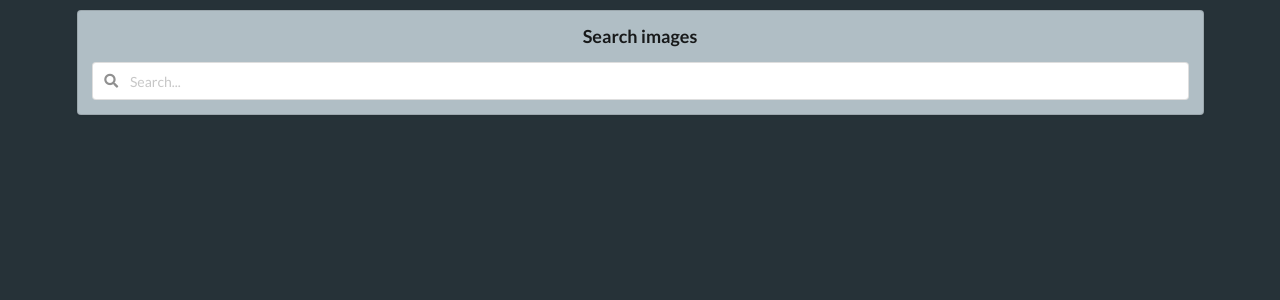
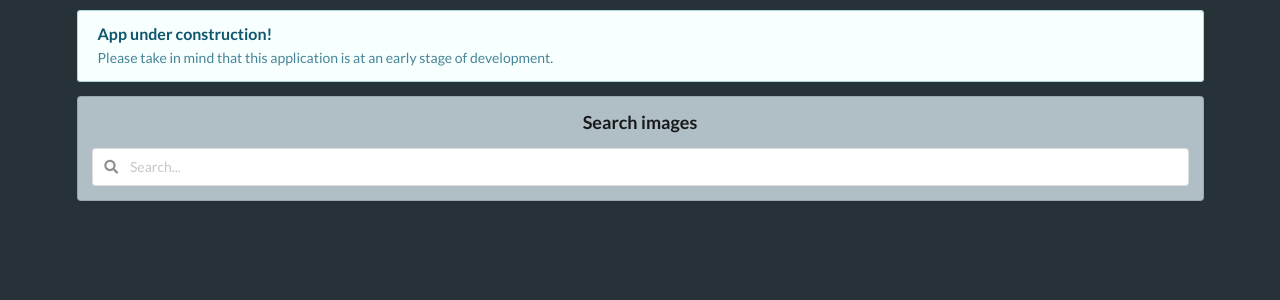
Before and after one commit to jb0hn/search-engine-react-semantic-ui, a React (Create React App) app: page / in a window 1280 px wide. Shown: the top 300 px of the page. Built offline with nearby package versions, Linux system fonts and the light colour scheme.

Commit message:
Add the message about a development stage

```diff
--- a/src/components/App.js
+++ b/src/components/App.js
@@ -3,6 +3,7 @@ import { Helmet } from "react-helmet";
 
 import SearchBar from "./SearchBar";
 import ImageList from "./ImageList";
+import Message from "./Message";
 import unsplash from "../api/unsplash";
 
 class App extends React.Component {
@@ -24,6 +25,7 @@ class App extends React.Component {
 	render() {
 		return (
 			<div className='ui container' style={{ marginTop: "10px" }}>
+				<Message />
 				<Helmet bodyAttributes={{ style: "background-color : #263238" }} />
 				<SearchBar onSubmit={this.onSearchSubmit} />
 				<ImageList images={this.state.images} />
--- /dev/null
+++ b/src/components/Message.js
@@ -0,0 +1,16 @@
+import React from "react";
+
+const Message = () => {
+	return (
+		<div className='ui info message'>
+			{/* <i className='close icon' /> */}
+			<div className='header'>App under construction!</div>
+			<p>
+				Please take in mind that this application is at an early stage of
+				development.
+			</p>
+		</div>
+	);
+};
+
+export default Message;
```
